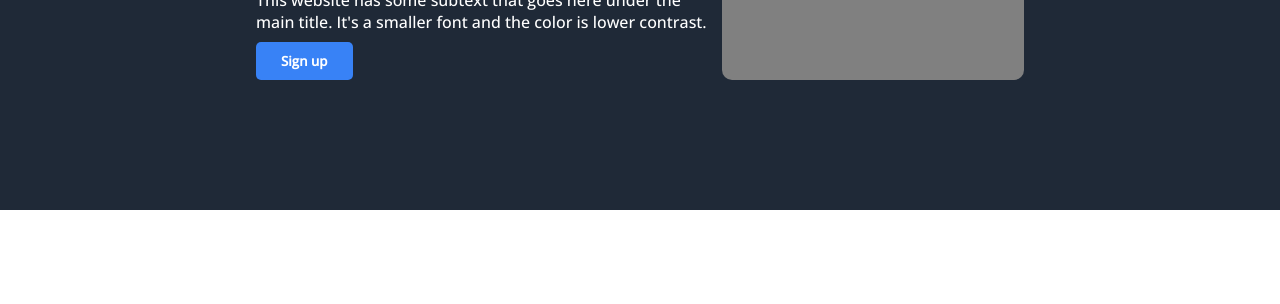
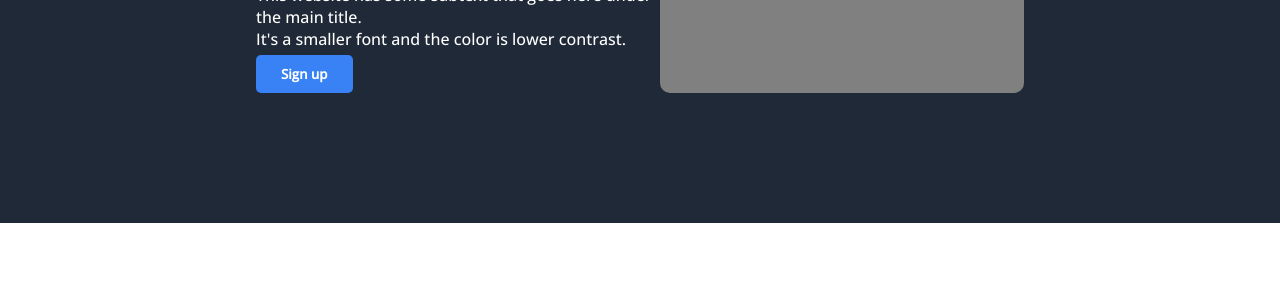
Before and after one commit to Mikail48/Landing-Page, a plain HTML site: page index.html in a window 1280 px wide. Shown: the part 294-598 px from the top of the page. Drawn offline with nearby package versions, Linux system fonts and the light colour scheme.

Commit message:
Update index.html

```diff
--- a/index.html
+++ b/index.html
@@ -24,7 +24,7 @@
 <div class="hero">
     <div class="awsome">
         <h2>This website is awsome</h2>
-        <p>This website has some subtext that goes here under the main title. It's a smaller font and the color is lower contrast.</p>
+        <p>This website has some subtext that goes here under the main title.<br> It's a smaller font and the color is lower contrast.</p>
        <div>
             <button>Sign up</button>
         </div>
```
